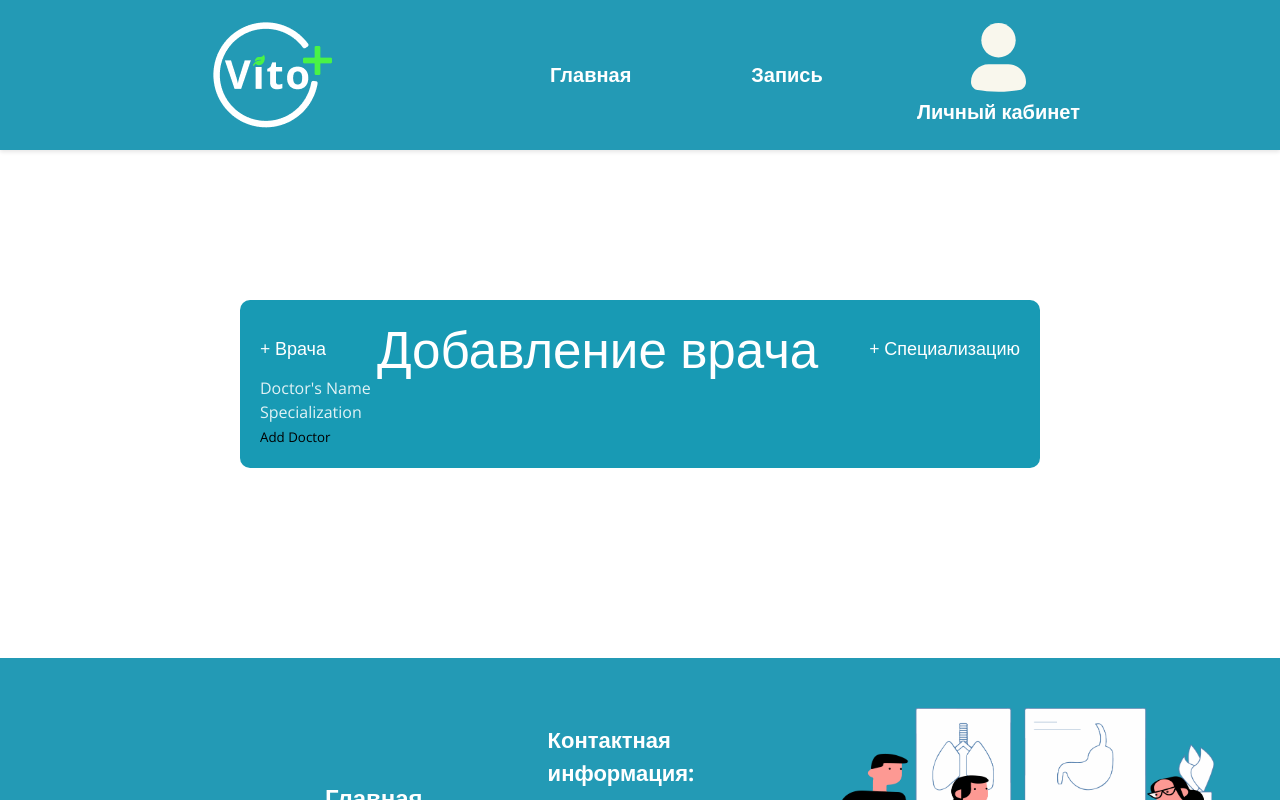
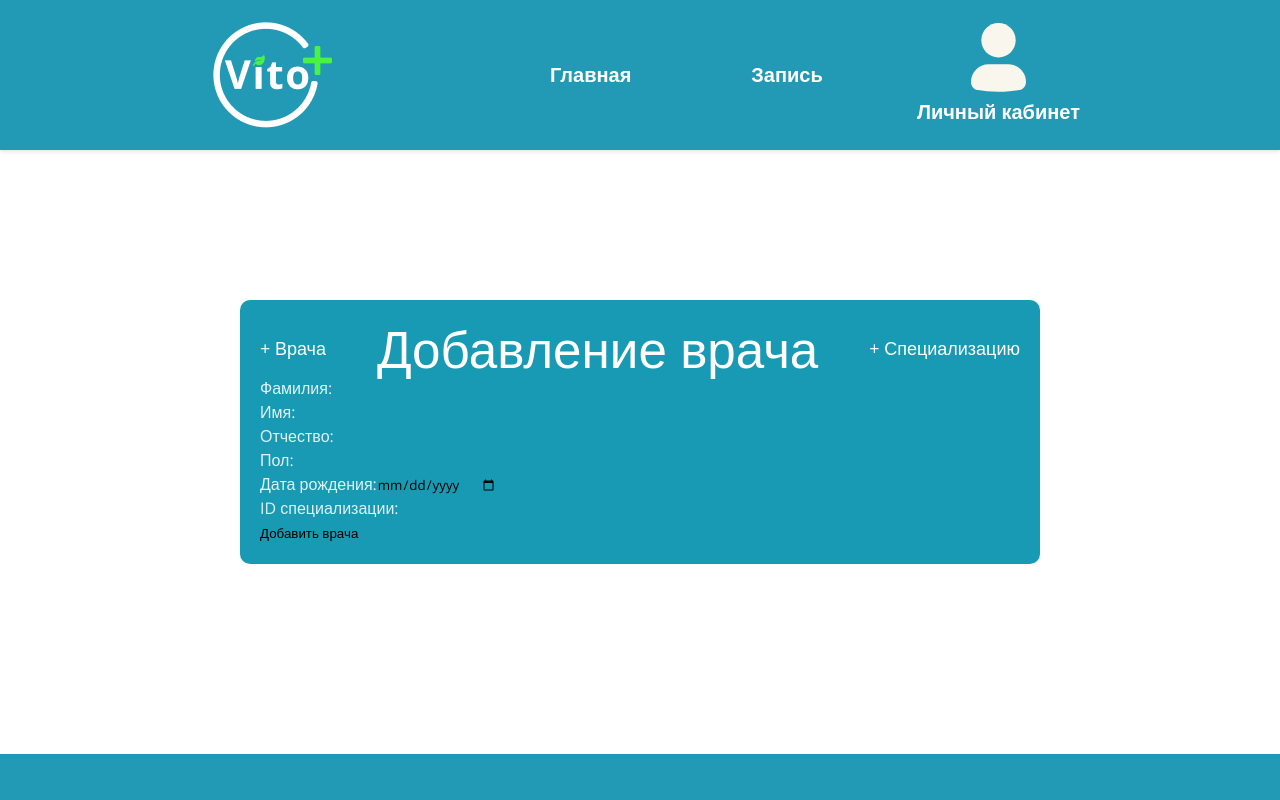
Before and after one commit to MaksimKrishtopa/front_kurs, a Vue app in the folder vite-project/: page /doctors/add in a window 1280 px wide. Shown: the top 800 px of the page. Built offline with nearby package versions, Linux system fonts and the light colour scheme.

Commit message:
ыукп

```diff
--- a/vite-project/src/components/DoctorForm.vue
+++ b/vite-project/src/components/DoctorForm.vue
@@ -1,14 +1,30 @@
 <template>
   <form @submit.prevent="addDoctor">
     <div>
-        <label for="name">Doctor's Name</label>
+      <label for="surname">Фамилия:</label>
+      <input type="text" id="surname" v-model="surname" required />
+    </div>
+    <div>
+      <label for="name">Имя:</label>
       <input type="text" id="name" v-model="name" required />
     </div>
     <div>
-        <label for="specialization">Specialization</label>
-        <input type="text" id="specialization" v-model="specialization" required />
+      <label for="patronymic">Отчество:</label>
+      <input type="text" id="patronymic" v-model="patronymic" required />
     </div>
-      <button type="submit">Add Doctor</button>
+    <div>
+      <label for="gender">Пол:</label>
+      <input type="text" id="gender" v-model="gender" required />
+    </div>
+    <div>
+      <label for="date_of_birth">Дата рождения:</label>
+      <input type="date" id="date_of_birth" v-model="date_of_birth" required />
+    </div>
+    <div>
+      <label for="specialization_id">ID специализации:</label>
+      <input type="number" id="specialization_id" v-model="specialization_id" required />
+    </div>
+    <button type="submit">Добавить врача</button>
   </form>
 </template>
 
@@ -18,30 +34,42 @@
 export default {
   name: 'DoctorForm',
   setup() {
+    const surname = ref('')
     const name = ref('')
-      const specialization = ref('')
+    const patronymic = ref('')
+    const gender = ref('')
+    const date_of_birth = ref('')
+    const specialization_id = ref('')
 
     const addDoctor = async () => {
       try {
-          await fetch('http://localhost:80/api/doctors', {
+        await fetch('http://localhost:80/api/doctors/create', {
           method: 'POST',
           headers: {
             'Content-Type': 'application/json'
           },
           body: JSON.stringify({
+            surname: surname.value,
             name: name.value,
-              specialization: specialization.value
+            patronymic: patronymic.value,
+            gender: gender.value,
+            date_of_birth: date_of_birth.value,
+            specialization_id: specialization_id.value
           })
         })
-          alert('Doctor added successfully!')
+        alert('Врач успешно добавлен!')
       } catch (error) {
-          console.error('Error adding doctor:', error)
+        console.error('Ошибка при добавлении врача:', error)
       }
     }
 
     return {
+      surname,
       name,
-        specialization,
+      patronymic,
+      gender,
+      date_of_birth,
+      specialization_id,
       addDoctor
     }
   }
--- a/vite-project/src/views/AddDoctorView.vue
+++ b/vite-project/src/views/AddDoctorView.vue
@@ -17,7 +17,7 @@ export default {
   methods: {
     async handleAddDoctor(doctorData) {
       try {
-        const response = await fetch('/api/doctors', {
+        const response = await fetch('http://localhost:80/api/doctors/create', {
           method: 'POST',
           headers: {
             'Content-Type': 'application/json',
@@ -26,10 +26,9 @@ export default {
         });
 
         if (!response.ok) {
-          throw new Error('Failed to add doctor: ' + response.statusText);
+          throw new Error('Не удалось добавить врача: ' + response.statusText);
         }
 
-        const newDoctor = await response.json();
         this.$router.push('/doctors');
       } catch (error) {
         console.error(error.message);
```
Lines whose indentation alone changed are shown as unchanged.
